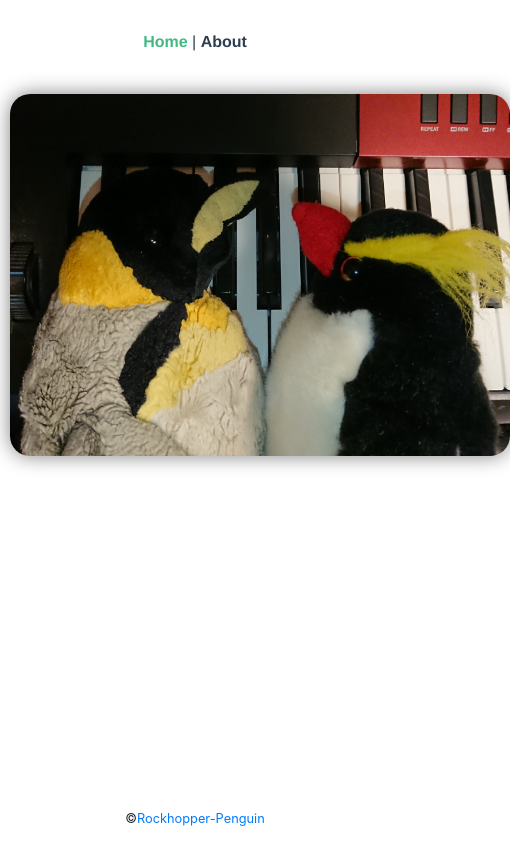
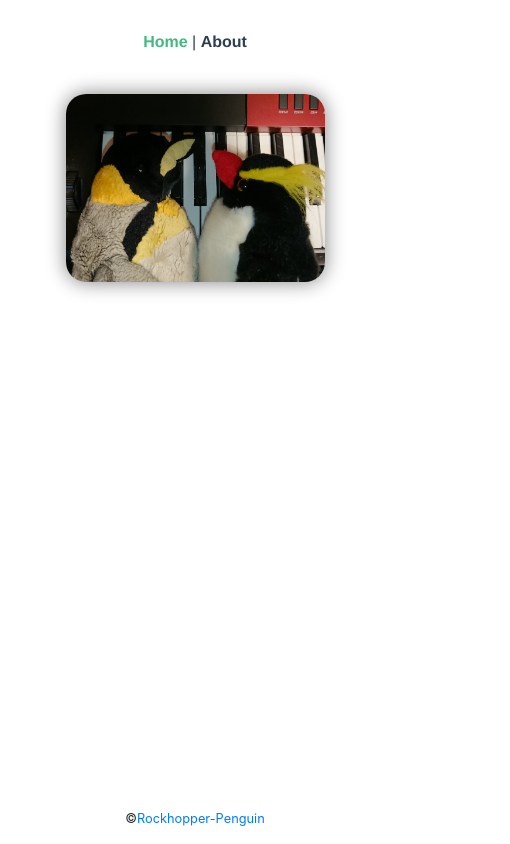
Before and after one commit to rockhopper-penguin/syusuke-s, a Vue app: page / in a window 390 px wide. Shown: the whole page, 510 px wide, since content can reach past the window. Built offline with nearby package versions, Linux system fonts and the light colour scheme.

Commit message:
スマホ用のスタイル追加

```diff
--- a/src/views/Home.vue
+++ b/src/views/Home.vue
@@ -28,6 +28,10 @@ export default class Home extends Vue {
 </script>
 
 <style>
+.home {
+  width: 100%;
+}
+
 .penguin_icon_images {
   margin: 10px;
 }
@@ -37,4 +41,11 @@ export default class Home extends Vue {
   border-radius: 20px;
   box-shadow: 0px 0px 20px gray;
 }
+
+@media screen and (max-width: 600px) {
+  .penguin_icon_images img {
+    width: 70%;
+    height: auto;
+  }
+}
 </style>
```
